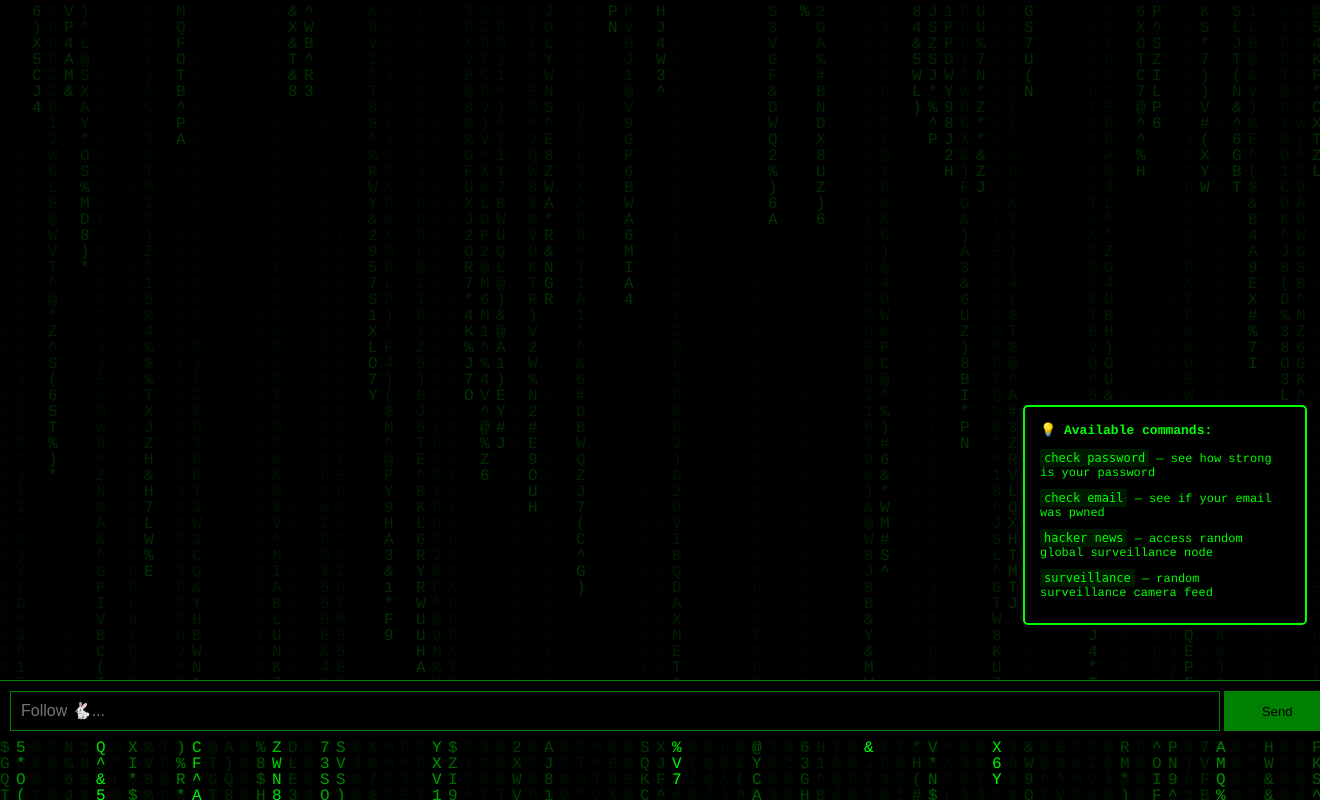
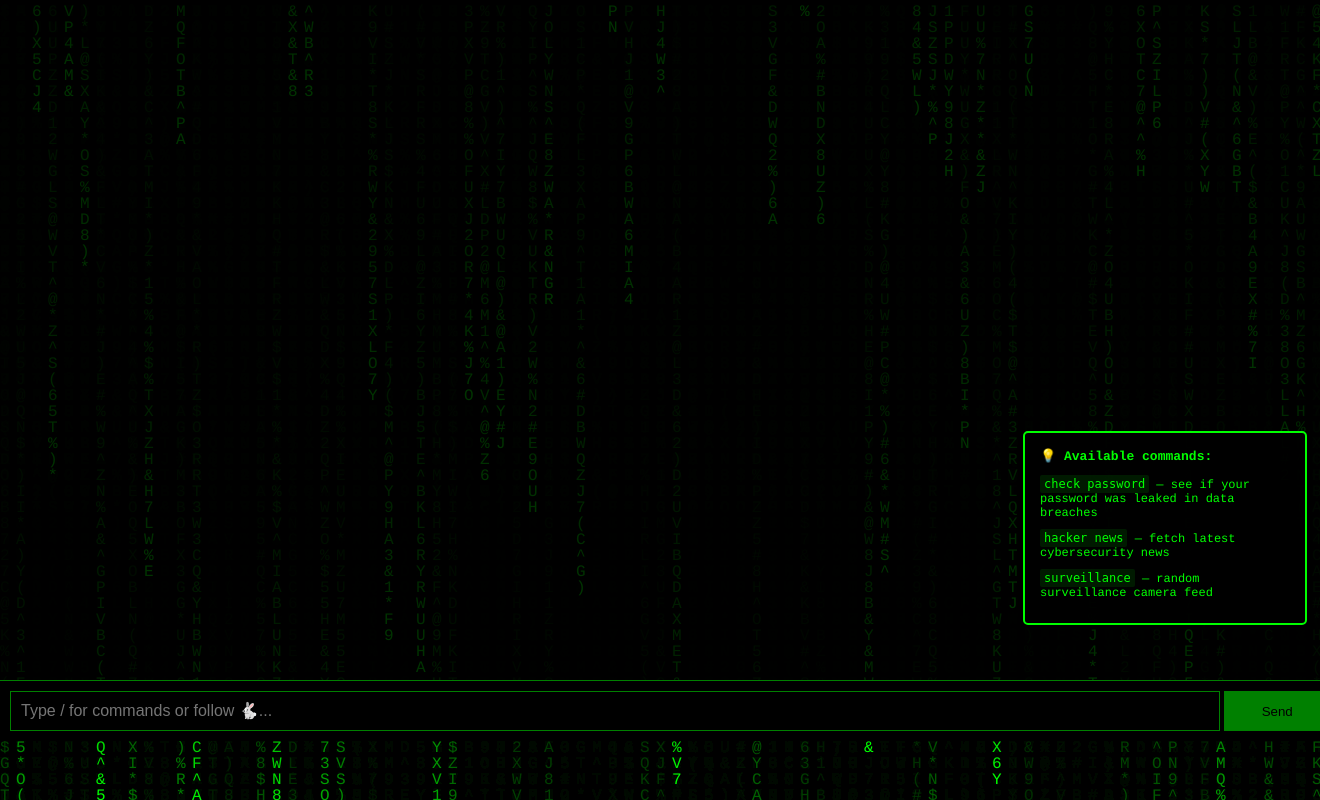
Before and after one commit to vvedenskaya/Nasty_AI, a Flask app: page / in a window 1320 px wide; the page is wider, and only the part inside the window is pictured. Run offline with Flask 3, Linux system fonts and the light colour scheme.

Commit message:
improved UI

```diff
--- a/app2.py
+++ b/app2.py
@@ -8,7 +8,7 @@ import json
 import random
 from pathlib import Path
 from sqlalchemy.ext.mutable import MutableDict, MutableList
-from tools import check_email_pwned, get_security_news, analyze_password_strength, get_surveillance_camera
+from tools import get_security_news, analyze_password_strength, get_surveillance_camera, check_password_breach
 
 app = Flask(__name__)
 app.config['SQLALCHEMY_DATABASE_URI'] = 'sqlite:///chatbot_memory.db'
@@ -550,15 +550,15 @@ def chat():
 
 @app.route('/check-password', methods=['POST'])
 def check_password_endpoint():
-    """Check password strength"""
+    """Check if password was found in data breaches"""
     try:
         password = request.json.get('password', '')
         if not password:
             return jsonify({"error": "Password required"}), 400
-        print(f"\n🔐 PASSWORD STRENGTH CHECK")
-        result = analyze_password_strength(password)
-        print(f"   Score: {result['score']}/100")
-        print(f"   Strength: {result['strength']}")
+        print(f"\n🔐 PASSWORD BREACH CHECK")
+        result = check_password_breach(password)
+        print(f"   Status: {result['status']}")
+        print(f"   Found: {result.get('found', 0)} times")
 
         return jsonify(result)
     except Exception as e:
@@ -566,25 +566,25 @@ def check_password_endpoint():
         return jsonify({"error": str(e)}), 500
 
 
-@app.route('/check-email', methods=['POST'])
-def check_email_endpoint():
-    """Check if email was pwned in data breaches"""
-    try:
-        email = request.json.get('email', '')
-        if not email:
-            return jsonify({"error": "Email required"}), 400
-        print(f"\n📧 EMAIL PWNED CHECK")
-        result = check_email_pwned(email)
-        print(f"   Status: {result['status']}")
-        print(f"   Message: {result['message']}")
-        print(f"   Count: {result.get('count', 0)}")
-        if result.get('count', 0) > 0:
-            print(f"   Breaches: {', '.join(result.get('breaches', []))}")
+# @app.route('/check-email', methods=['POST'])
+# def check_email_endpoint():
+#     """Check if email was pwned in data breaches"""
+#     try:
+#         email = request.json.get('email', '')
+#         if not email:
+#             return jsonify({"error": "Email required"}), 400
+#         print(f"\n📧 EMAIL PWNED CHECK")
+#         result = check_email_pwned(email)
+#         print(f"   Status: {result['status']}")
+#         print(f"   Message: {result['message']}")
+#         print(f"   Count: {result.get('count', 0)}")
+#         if result.get('count', 0) > 0:
+#             print(f"   Breaches: {', '.join(result.get('breaches', []))}")
 
-        return jsonify(result)
-    except Exception as e:
-        print(f"❌ ERROR in check_email_endpoint: {e}")
-        return jsonify({"error": str(e)}), 500
+#         return jsonify(result)
+#     except Exception as e:
+#         print(f"❌ ERROR in check_email_endpoint: {e}")
+#         return jsonify({"error": str(e)}), 500
 
 
 
--- a/static/script.js
+++ b/static/script.js
@@ -39,6 +39,48 @@ setInterval(drawMatrix, 35);
 // Chat logic
 const chatContainer = document.getElementById('chat-container');
 const userInput = document.getElementById('user-input');
+const suggestionsContainer = document.getElementById('command-suggestions');
+
+const availableCommands = [
+    { name: 'check password', desc: 'see if your password was leaked in data breaches', example: 'check password 123456' },
+    { name: 'security news', desc: 'fetch latest cybersecurity news', example: 'security news' },
+    { name: 'surveillance', desc: 'access random surveillance camera feed', example: 'surveillance' }
+];
+
+let selectedIndex = -1;
+
+function showSuggestions(filter = '') {
+    const filtered = availableCommands.filter(cmd =>
+        cmd.name.toLowerCase().includes(filter.toLowerCase())
+    );
+
+    if (filtered.length === 0) {
+        suggestionsContainer.classList.add('hidden');
+        return;
+    }
+
+    suggestionsContainer.innerHTML = '';
+    filtered.forEach((cmd, index) => {
+        const div = document.createElement('div');
+        div.className = 'command-item';
+        if (index === selectedIndex) div.classList.add('selected');
+
+        div.innerHTML = `
+            <span class="command-name">/${cmd.name}</span>
+            <span class="command-desc">${cmd.desc}</span>
+        `;
+
+        div.onclick = () => {
+            userInput.value = cmd.name + ' ';
+            suggestionsContainer.classList.add('hidden');
+            userInput.focus();
+        };
+
+        suggestionsContainer.appendChild(div);
+    });
+
+    suggestionsContainer.classList.remove('hidden');
+}
 
 // function sendMessage() {
 //     const message = userInput.value.trim();
@@ -177,12 +219,12 @@ function sendMessage() {
             const loadingEl = document.getElementById(loadingId);
             if (result.error) {
                 loadingEl.innerHTML = `<strong>🔐 Tool:</strong> ❌ Error: ${result.error}`;
-            } else if (result.feedback && Array.isArray(result.feedback)) {
-                const feedbackList = result.feedback.map(f => `  • ${f}`).join('\n');
-                const formattedResult = `${result.message}\n\nScore: ${result.score}/100\nStrength: ${result.strength}\n\nFeedback:\n${feedbackList}`;
+            } else {
+                let formattedResult = result.message;
+                if (result.status === 'COMPROMISED') {
+                    formattedResult += `\n\nOccurrences found: ${result.found}`;
+                }
                 loadingEl.innerHTML = `<strong>🔐 Tool:</strong><pre>${formattedResult}</pre>`;
-            } else {
-                loadingEl.innerHTML = `<strong>🔐 Tool:</strong> ${result.message || JSON.stringify(result)}`;
             }
             chatContainer.scrollTop = chatContainer.scrollHeight;
             sendBtn.disabled = false;
@@ -391,6 +433,13 @@ userInput.addEventListener('input', function(event) {
     const value = this.value;
     const lowerValue = value.toLowerCase();
 
+    if (value.startsWith('/')) {
+        const query = value.slice(1);
+        showSuggestions(query);
+    } else {
+        suggestionsContainer.classList.add('hidden');
+    }
+
     // Check if user is typing "check password" followed by space and password
     const passwordMatch = value.match(/^(check password)\s+(.+)$/i);
 
@@ -416,7 +465,38 @@ userInput.addEventListener('input', function(event) {
 
 // Event listener for user input submission
 userInput.addEventListener('keydown', function(event) {
-    if (event.key === 'Enter') {
+    const items = suggestionsContainer.querySelectorAll('.command-item');
+
+    if (!suggestionsContainer.classList.contains('hidden')) {
+        if (event.key === 'ArrowDown') {
+            event.preventDefault();
+            selectedIndex = (selectedIndex + 1) % items.length;
+            showSuggestions(userInput.value.slice(1));
+        } else if (event.key === 'ArrowUp') {
+            event.preventDefault();
+            selectedIndex = (selectedIndex - 1 + items.length) % items.length;
+            showSuggestions(userInput.value.slice(1));
+        } else if (event.key === 'Enter' && selectedIndex >= 0) {
+            event.preventDefault();
+            const cmdName = items[selectedIndex].querySelector('.command-name').textContent.slice(1);
+            userInput.value = cmdName + ' ';
+            suggestionsContainer.classList.add('hidden');
+            selectedIndex = -1;
+        } else if (event.key === 'Escape') {
+            suggestionsContainer.classList.add('hidden');
+            selectedIndex = -1;
+        } else if (event.key === 'Enter') {
+            sendMessage();
+        }
+    } else if (event.key === 'Enter') {
         sendMessage();
     }
 });
+
+// Close suggestions when clicking outside
+document.addEventListener('click', function(event) {
+    if (!userInput.contains(event.target) && !suggestionsContainer.contains(event.target)) {
+        suggestionsContainer.classList.add('hidden');
+        selectedIndex = -1;
+    }
+});
--- a/static/style.css
+++ b/static/style.css
@@ -44,10 +44,56 @@ canvas {
     z-index: 2;
     width: 100%;
     display: flex;
-    justify-content: space-between;
+    flex-direction: column; /* Изменено для выпадающего списка */
     padding: 10px;
     background-color: black;
     border-top: 1px solid green;
+}
+
+.input-wrapper {
+    display: flex;
+    justify-content: space-between;
+    width: 100%;
+}
+
+/* Выпадающий список команд */
+#command-suggestions {
+    position: absolute;
+    bottom: 100%; /* Прямо над полем ввода */
+    left: 10px;
+    width: calc(90% - 20px);
+    background-color: rgba(0, 0, 0, 0.95);
+    border: 1px solid green;
+    border-bottom: none;
+    z-index: 1000;
+    max-height: 200px;
+    overflow-y: auto;
+}
+
+#command-suggestions.hidden {
+    display: none;
+}
+
+.command-item {
+    padding: 10px;
+    cursor: pointer;
+    border-bottom: 1px solid rgba(0, 255, 0, 0.2);
+    display: flex;
+    flex-direction: column;
+}
+
+.command-item:hover, .command-item.selected {
+    background-color: rgba(0, 255, 0, 0.2);
+}
+
+.command-name {
+    font-weight: bold;
+    color: #0F0;
+}
+
+.command-desc {
+    font-size: 12px;
+    color: rgba(0, 255, 0, 0.7);
 }
 
 /* Поле для ввода */
--- a/templates/index.html
+++ b/templates/index.html
@@ -18,8 +18,11 @@
 
     <!-- Контейнер для ввода -->
     <div id="input-container">
-        <input type="text" id="user-input" placeholder="Follow 🐇..." required>
-        <input type="submit" value="Send" onclick="sendMessage()">
+        <div id="command-suggestions" class="hidden"></div>
+        <div class="input-wrapper">
+            <input type="text" id="user-input" placeholder="Type / for commands or follow 🐇..." required autocomplete="off">
+            <input type="submit" value="Send" onclick="sendMessage()">
+        </div>
     </div>
 
     <div id="response-container"></div>
@@ -28,9 +31,8 @@
   <p><span class="green-text">💡 Available commands:</span></p>
 <!--        <span title="this is the tooltip.">Move your mouse over me!</span>-->
   <ul>
-    <li><code>check password</code> — see how strong is your password</li>
-    <li><code>check email</code> — see if your email was pwned</li>
-    <li><code>hacker news</code> — access random global surveillance node </li>
+    <li><code>check password</code> — see if your password was leaked in data breaches</li>
+    <li><code>hacker news</code> — fetch latest cybersecurity news </li>
     <li><code>surveillance</code> — random surveillance camera feed</li>
 
 
```
